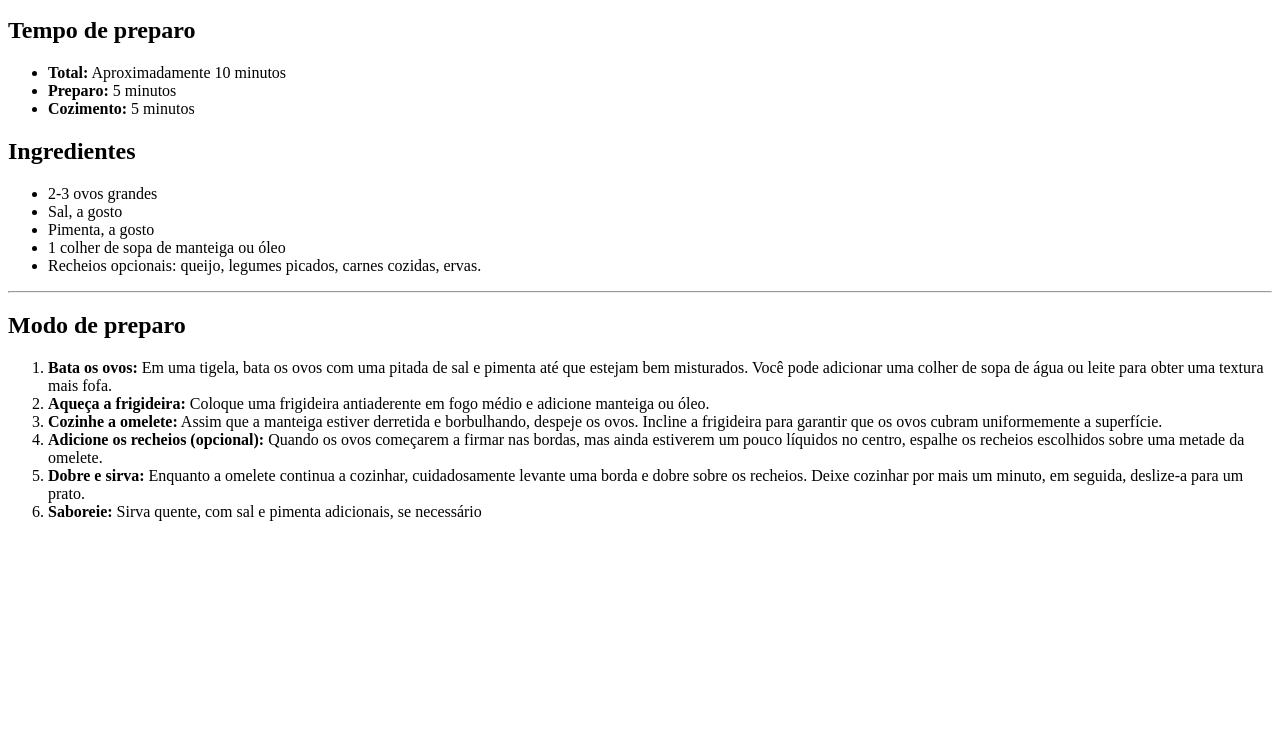
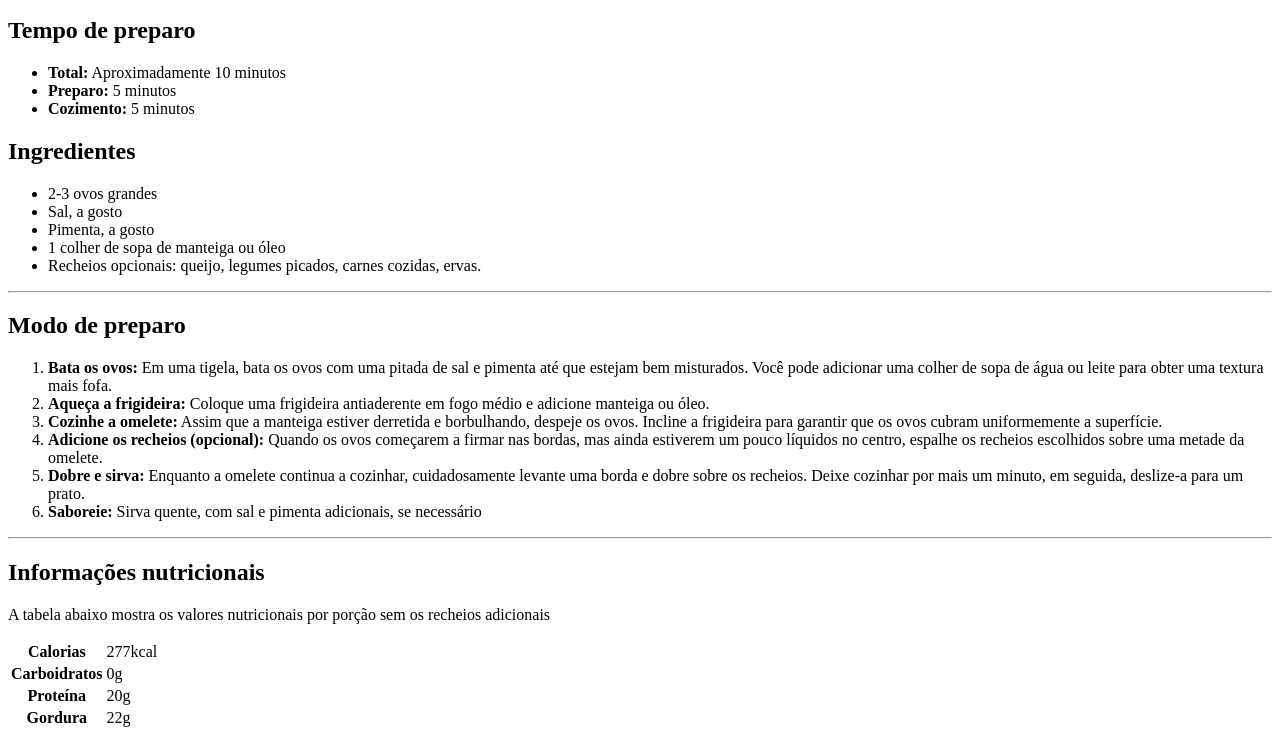
Before and after one commit to davisouza11tiA/receita, a plain HTML site: page index.html in a window 1280 px wide. Shown: the part 713-1451 px from the top of the page. Before the commit the page ends 1250 px from the top, so only its background shows below. Drawn offline with Linux system fonts and the light colour scheme.

Commit message:
quinto commit do HTML

```diff
--- a/index.html
+++ b/index.html
@@ -67,6 +67,33 @@
                 </li>
             </ol>
         </div>
+
+        <hr>
+
+        <div>
+            <h2>Informações nutricionais</h2>
+
+            <p>A tabela abaixo mostra os valores nutricionais por porção sem os recheios adicionais</p>
+
+            <table>
+                <tr>
+                    <th>Calorias</th>
+                    <td>277kcal</td>
+                </tr>
+                <tr>
+                    <th>Carboidratos</th>
+                    <td>0g</td>
+                </tr>
+                <tr>
+                    <th>Proteína</th>
+                    <td>20g</td>
+                </tr>
+                <tr>
+                    <th>Gordura</th>
+                    <td>22g</td>
+                </tr>
+            </table>
+        </div>
     </div>
 </body>
 </html>
```
